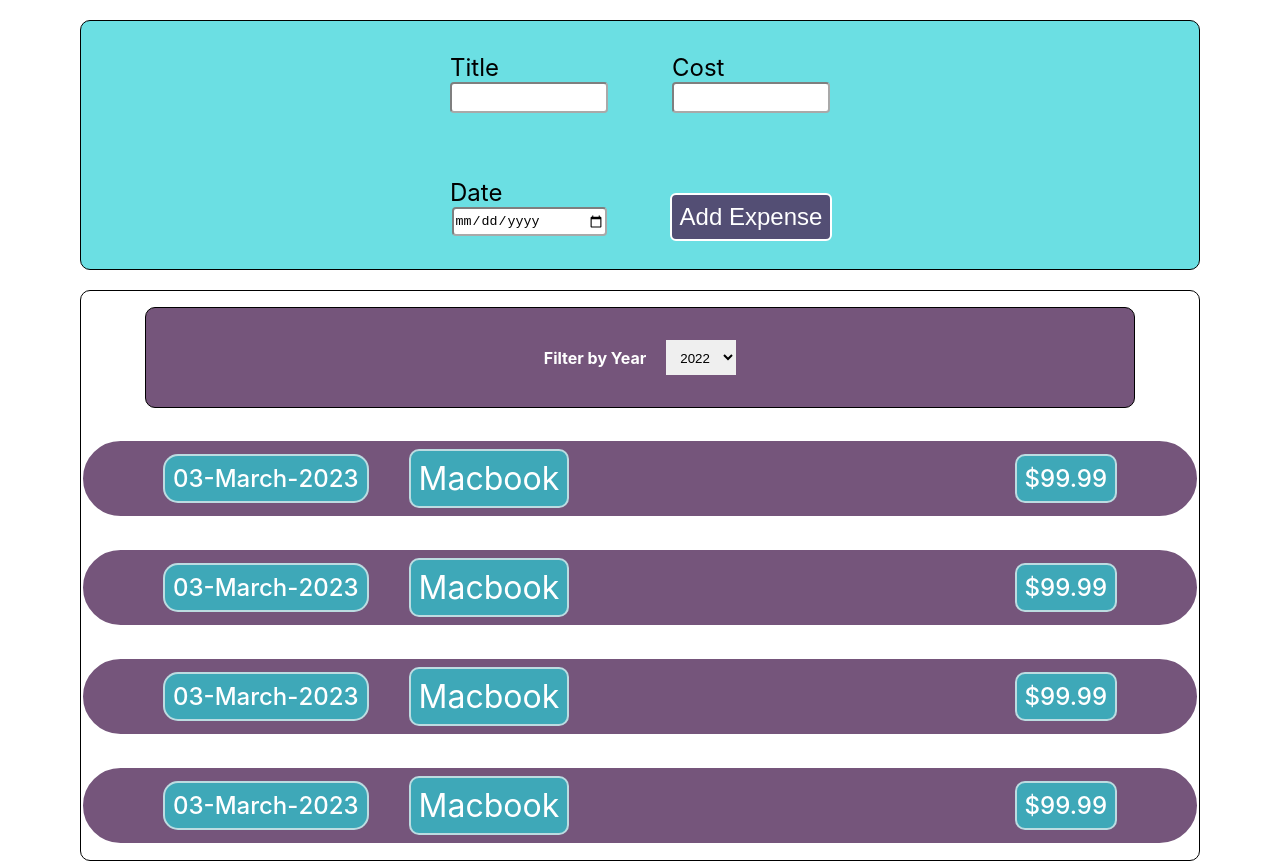
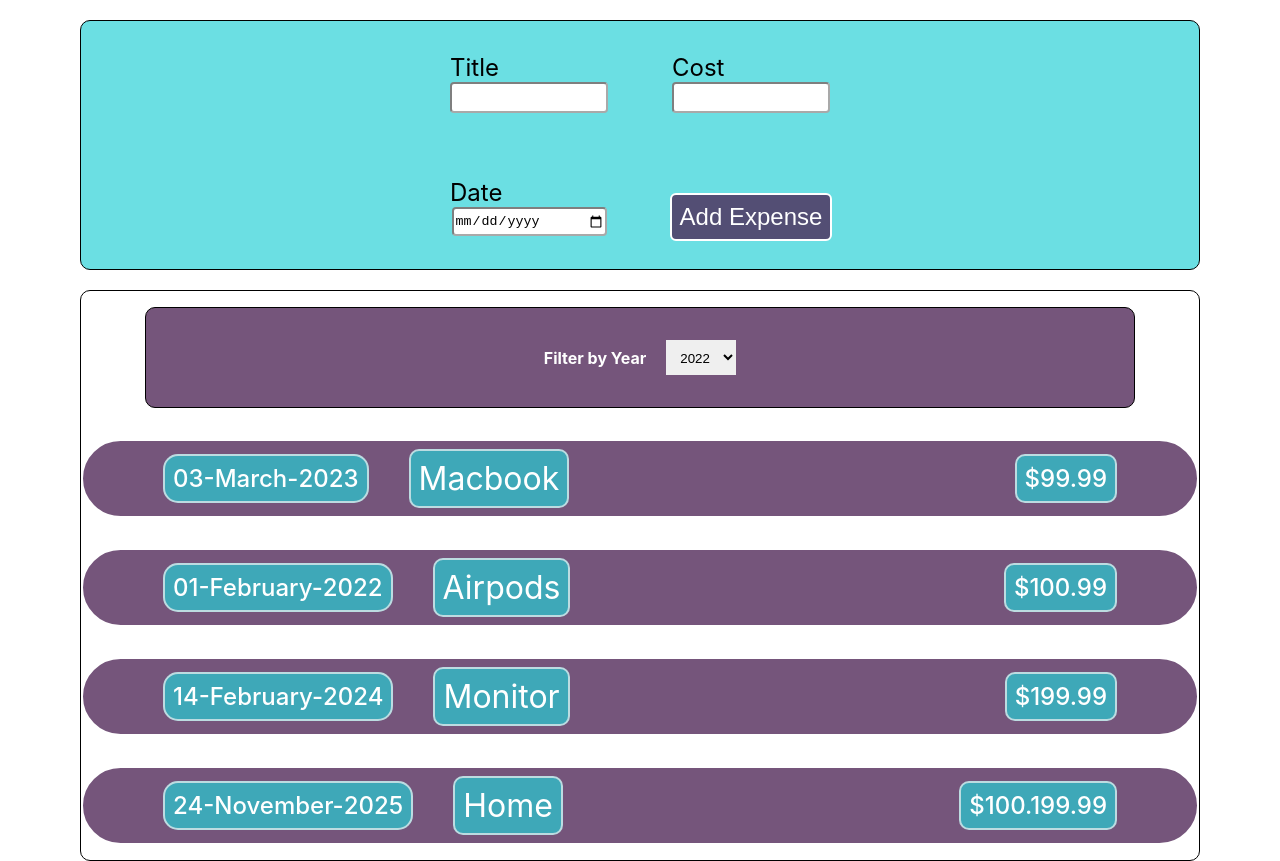
Before and after one commit to alitalipcoskun/Needs-List-App-, a React (Create React App) app: page / in a window 1280 px wide. Built offline with nearby package versions, Linux system fonts and the light colour scheme.

Commit message:
Passing items as props

```diff
--- a/src/App.js
+++ b/src/App.js
@@ -6,14 +6,20 @@
 
 
 function App() {
+  const expenses = [{ id: 'e1', title: 'Macbook', amount: '99.99', date: new Date("2023-03-03") },
+  { id: 'e2', title: 'Airpods', amount: '100.99', date: new Date("2022-02-01")},
+  { id: 'e3', title: 'Monitor', amount: '199.99', date: new Date("2024-02-14")},
+  { id: 'e4', title: 'Home', amount: '100.199.99', date: new Date("2025-11-24") }
+  ]
+
   const addExpenseHandler = (expense) => {
     console.log('In App.js');
     console.log(expense)
   }
   return (
     <div>
-      <NewExpense onAddingExpense = {addExpenseHandler}></NewExpense>
-      <Expenses></Expenses>
+      <NewExpense onAddingExpense={addExpenseHandler}></NewExpense>
+      <Expenses items={expenses}></Expenses>
     </div>
 
   );
--- a/src/components/Expenses/Expenses.js
+++ b/src/components/Expenses/Expenses.js
@@ -12,13 +12,12 @@
         console.log(selectedYear);
         setSelectedYear(selectedYear);
     }
-    const date = new Date("2023-03-03");
     return(<Card className="expense-list">
         <ExpenseFilter onFilterChange={filterChangeHandler} selected = {userYear}></ExpenseFilter>
-        <ExpenseItem date= {date} title= "Macbook" amount = "99.99"/>
-        <ExpenseItem date= {date} title= "Macbook" amount = "99.99"/>
-        <ExpenseItem date= {date} title= "Macbook" amount = "99.99"/>
-        <ExpenseItem date= {date} title= "Macbook" amount = "99.99"/>
+        <ExpenseItem date= {props.items[0].date} title= {props.items[0].title} amount = {props.items[0].amount}/>
+        <ExpenseItem date= {props.items[1].date} title= {props.items[1].title} amount = {props.items[1].amount}/>
+        <ExpenseItem date= {props.items[2].date} title= {props.items[2].title} amount = {props.items[2].amount}/>
+        <ExpenseItem date= {props.items[3].date} title= {props.items[3].title} amount = {props.items[3].amount}/>
     </Card>);
 }
 
```
